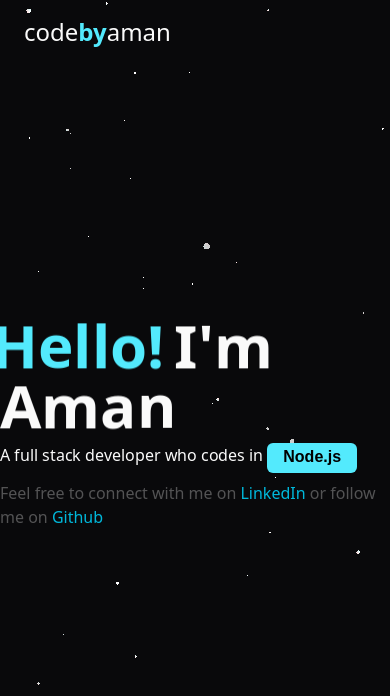
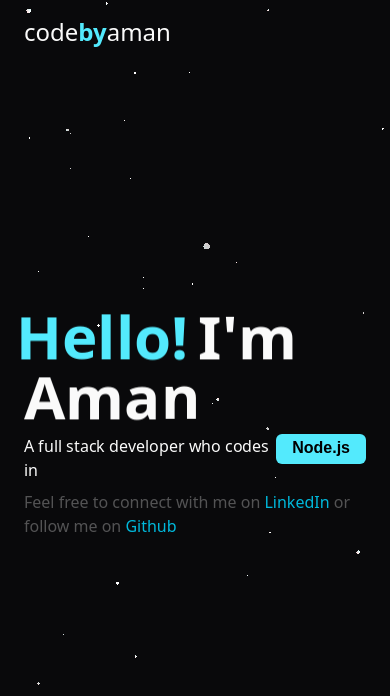
Before and after one commit to Amanv042/portfolio, a Next.js app: page / in a window 390 px wide. Shown: the top 696 px of the page. Built offline with nearby package versions, Linux system fonts and the light colour scheme; a web font is replaced by a local one.

Commit message:
fix padding

```diff
--- a/src/app/page.tsx
+++ b/src/app/page.tsx
@@ -10,7 +10,7 @@ import { charm } from "@/lib/Fonts";
 export default function Home() {
 	return (
 		<>
-			<div className="grid place-content-center h-screen">
+			<div className="grid place-content-center h-screen px-6 lg:px-0">
 				<div className="space-y-2">
 					<h1>
 						<SplitText
```
